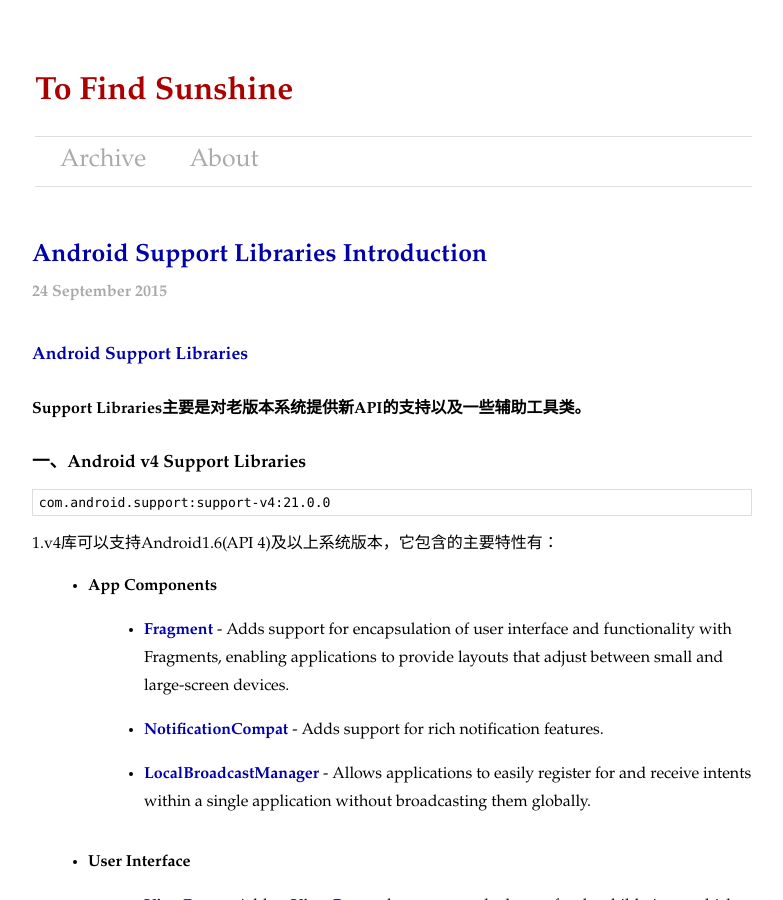
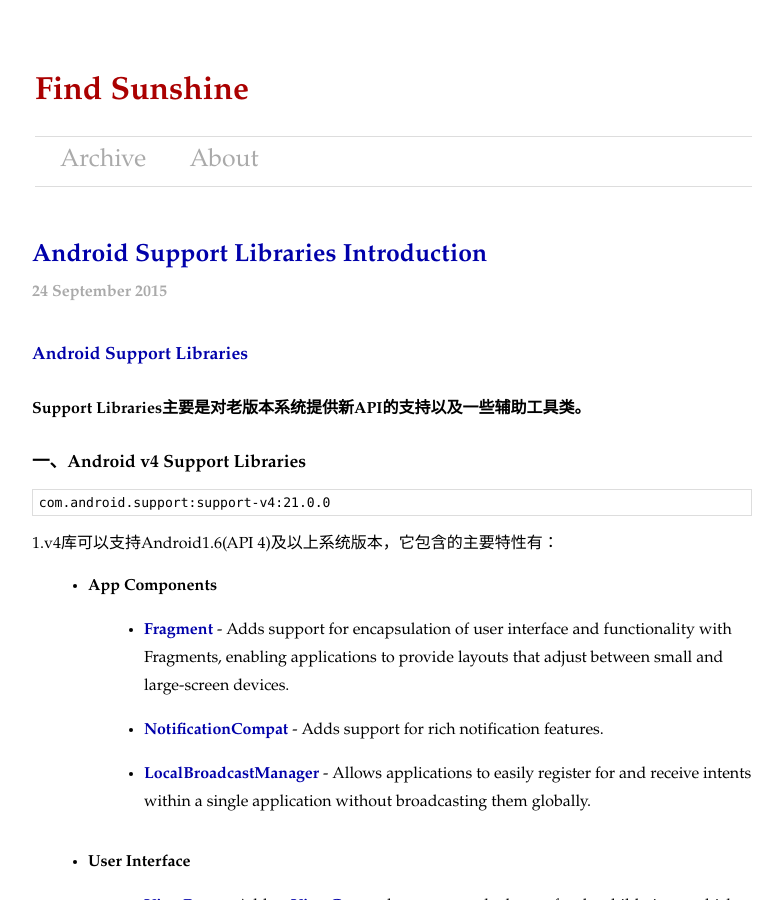
Before and after one commit to XMXu/xmxu.github.io, a Jekyll site: the page built from index.html, in a window 1280 px wide and 900 px high. Shown: the whole window, without its empty margins (248-1031 px from the left). Built offline with Jekyll 4.4.1, drawn with Linux system fonts in a browser that asks for light colours; Markdown is read by kramdown in place of the engine named in the settings.

Commit message:
修改Title

```diff
--- a/_includes/masthead.html
+++ b/_includes/masthead.html
@@ -1,5 +1,5 @@
 <section id="masthead">
-    <h1 class="title"><a href="/">To Find Sunshine</a></h1>
+    <h1 class="title"><a href="/">Find Sunshine</a></h1>
     <nav>
         <a class="menu" href="/archive.html">Archive</a>
         <a class="menu" href="/about.html">About</a>
```
